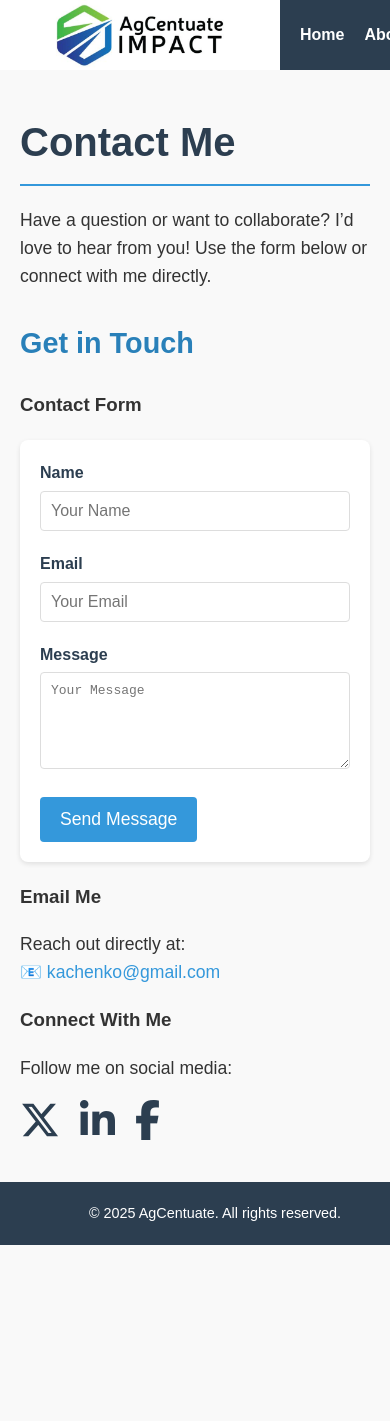
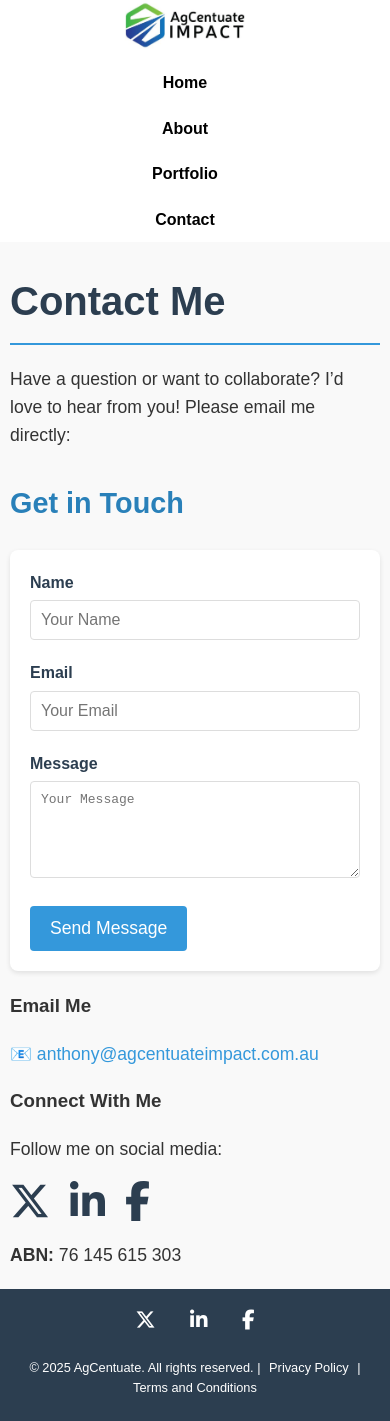
Before and after one commit to SamJ51/Anthony-Website, a Jekyll site: the page built from contact.markdown, in a window 390 px wide. Built offline with Jekyll 4.4.1, drawn with Linux system fonts in a browser that asks for light colours; before the commit the page ends 1245 px from its top, so only the background shows below that.

Commit message:
Added T&C Page + Other
Changes Made:
- Added Terms and Conditions page
- Updated the look of the Social Media link buttons in the Footer
- Added ABN to contact page
- Added media query for tablet shaped screens

```diff
--- a/_layouts/default.html
+++ b/_layouts/default.html
@@ -28,7 +28,18 @@
     </main>
 
     <footer>
-        <p>© {{ site.time | date: '%Y' }} AgCentuate. All rights reserved.</p>
+        <div class="footer-content">
+            <div class="footer-social-links">
+                <a href="https://x.com/AgCentuate" aria-label="Follow on X"><i class="fa-brands fa-x-twitter"></i></a>
+                <a href="https://www.linkedin.com/in/anthony-kachenko-60093415/" aria-label="Connect on LinkedIn"><i class="fa-brands fa-linkedin-in"></i></a>
+                <a href="https://www.facebook.com/agcentuateimpact" aria-label="Follow on Facebook"><i class="fa-brands fa-facebook-f"></i></a>
+            </div>
+            <p>
+                © {{ site.time | date: '%Y' }} AgCentuate. All rights reserved. |
+                <a href="{{ '/privacy-policy/' | relative_url }}">Privacy Policy</a> |
+                <a href="{{ '/terms-and-conditions/' | relative_url }}">Terms and Conditions</a>
+            </p>
+        </div>
     </footer>
 </body>
 </html>
--- a/assets/css/style.css
+++ b/assets/css/style.css
@@ -7,19 +7,24 @@ body {
   background: #f9f9f9;
 }
 
+/* Ensure box-sizing is applied globally */
+* {
+  box-sizing: border-box;
+}
+
 /* Header and Navigation */
 .header-nav {
   display: flex;
   align-items: center;
   justify-content: space-between;
   padding: 0px;
-  background: #2c3e50;
+  background: #ffffff;
+  /*2c3e50*/
   padding-right: 20px;
 }
 
 .nav-logo {
   height: 70px;
-  /* Adjust as needed */
   width: auto;
 }
 
@@ -35,13 +40,13 @@ body {
 }
 
 .nav-links a {
-  color: #fff;
+  color: #000000;
   text-decoration: none;
   font-weight: bold;
 }
 
 .nav-links a:hover {
-  color: #0000008a;
+  color: #000000;
 }
 
 /* Main Content */
@@ -133,12 +138,10 @@ a:hover {
   text-decoration: underline;
 }
 
-/* Style for social media icons */
 .social-links {
   margin-top: 10px;
   display: flex;
   gap: 20px;
-  /* Space between icons */
 }
 
 .social-links a {
@@ -147,37 +150,167 @@ a:hover {
 
 .social-links i {
   font-size: 40px;
-  /* Large icon size */
   color: #2c3e50;
-  /* Default color */
 }
 
 .social-links a:hover i {
   color: #3498db;
-  /* Hover color */
 }
 
+/* Profile Image and Acknowledgement */
 .profile-image {
   display: block;
-  max-width: 200px;
+  width: 200px;
+  max-width: 100%;
   height: auto;
   border-radius: 50%;
   margin: 0 auto 20px;
   box-shadow: 0 2px 5px rgba(0, 0, 0, 0.1);
 }
 
+.acknowledgement {
+  font-size: 0.8em;
+  color: #666;
+  text-align: center;
+  margin-top: 40px;
+  font-style: italic;
+}
+
 /* Footer */
 footer {
-  text-align: center;
-  padding: 20px;
+  padding: 10px 20px;
   background: #2c3e50;
   color: #fff;
   position: relative;
-  bottom: 0;
   width: 100%;
 }
 
+.footer-content {
+  display: flex;
+  justify-content: flex-end;
+  align-items: center;
+  margin: 0 auto;
+  position: relative;
+}
+
 footer p {
-  margin: 0;
-  font-size: 0.9em;
+  text-align: right;
+  font-size: 0.8em;
 }
+
+footer a {
+  color: #fff;
+  /* Ensure links are white by default in footer */
+  margin-left: 5px;
+  /* Small spacing between links and pipes */
+}
+
+footer a:hover {
+  color: #3498db;
+  /* Match your hover color scheme */
+}
+
+.footer-social-links {
+  position: absolute;
+  left: 50%;
+  transform: translateX(-50%);
+}
+
+.footer-social-links a {
+  padding: 10px;
+  /* Adds invisible clickable space around the icon */
+  border-radius: 50%;
+  /* Optional: makes the hit area circular */
+}
+
+.footer-social-links i {
+  font-size: 20px;
+  /* Makes the logos larger */
+}
+
+.footer-social-links a:hover {
+  background-color: rgba(255, 255, 255, 0.1);
+  /* Optional visual feedback */
+}
+
+/* Image Scaling */
+img {
+  max-width: 100%;
+  height: auto;
+}
+
+/* Media Query for Squarish Devices */
+@media (max-width: 1200px) and (min-width: 769px) {
+  .footer-content {
+    flex-direction: column;
+    align-items: center;
+  }
+
+  footer p {
+    text-align: center;
+  }
+
+  footer a {
+    margin-left: 0;
+    /* Reset margin on mobile */
+    margin: 0 5px;
+    /* Consistent spacing on mobile */
+  }
+
+  .footer-social-links {
+    position: static;
+    transform: none;
+    margin-bottom: 10px;
+    margin-top: 10px;
+  }
+}
+
+/* Media Query for Mobile Devices */
+@media (max-width: 768px) {
+  .header-nav {
+    flex-direction: column;
+    align-items: center;
+  }
+
+  .nav-logo {
+    height: 50px;
+  }
+
+  .nav-links {
+    flex-direction: column;
+    align-items: center;
+    margin-top: 10px;
+  }
+
+  .nav-links li {
+    margin: 10px 0;
+  }
+
+  main {
+    margin: 20px auto;
+    padding: 0 10px;
+  }
+
+  .footer-content {
+    flex-direction: column;
+    align-items: center;
+  }
+
+  footer p {
+    text-align: center;
+  }
+
+  footer a {
+    margin-left: 0;
+    /* Reset margin on mobile */
+    margin: 0 5px;
+    /* Consistent spacing on mobile */
+  }
+
+  .footer-social-links {
+    position: static;
+    transform: none;
+    margin-bottom: 10px;
+    margin-top: 10px;
+  }
+}
--- a/contact.markdown
+++ b/contact.markdown
@@ -8,33 +8,15 @@ permalink: /contact/
   <h1>Contact Me</h1>
 </div>
 
-Have a question or want to collaborate? I’d love to hear from you! Use the form below or connect with me directly.
+Have a question or want to collaborate? I’d love to hear from you! Please email me directly:
 
 ## Get in Touch
 
-### Contact Form
-<form action="https://formspree.io/f/your-form-id" method="POST" class="contact-form">
-  <div class="form-group">
-    <label for="name">Name</label>
-    <input type="text" id="name" name="name" placeholder="Your Name" required>
-  </div>
-
-  <div class="form-group">
-    <label for="email">Email</label>
-    <input type="email" id="email" name="email" placeholder="Your Email" required>
-  </div>
-
-  <div class="form-group">
-    <label for="message">Message</label>
-    <textarea id="message" name="message" rows="5" placeholder="Your Message" required></textarea>
-  </div>
-
-  <button type="submit" class="submit-btn">Send Message</button>
-</form>
+<form action="https://formspree.io/f/your-form-id" method="POST" class="contact-form"> <div class="form-group"> <label for="name">Name</label> <input type="text" id="name" name="name" placeholder="Your Name" required> </div> <div class="form-group"> <label for="email">Email</label> <input type="email" id="email" name="email" placeholder="Your Email" required> </div> <div class="form-group"> <label for="message">Message</label> <textarea id="message" name="message" rows="5" placeholder="Your Message" required></textarea> </div>
+<button type="submit" class="submit-btn">Send Message</button></form>
 
 ### Email Me
-Reach out directly at:
-📧 [kachenko@gmail.com](mailto:kachenko@gmail.com)
+📧 <a href="mailto:&#97;&#110;&#116;&#104;&#111;&#110;&#121;&#64;&#97;&#103;&#99;&#101;&#110;&#116;&#117;&#97;&#116;&#101;&#105;&#109;&#112;&#97;&#99;&#116;&#46;&#99;&#111;&#109;&#46;&#97;&#117;">&#97;&#110;&#116;&#104;&#111;&#110;&#121;&#64;&#97;&#103;&#99;&#101;&#110;&#116;&#117;&#97;&#116;&#101;&#105;&#109;&#112;&#97;&#99;&#116;&#46;&#99;&#111;&#109;&#46;&#97;&#117;</a>
 
 ### Connect With Me
 Follow me on social media:
@@ -43,3 +25,5 @@ Follow me on social media:
   <a href="https://www.linkedin.com/in/anthony-kachenko-60093415/" aria-label="Connect on LinkedIn"><i class="fa-brands fa-linkedin-in"></i></a>
   <a href="https://www.facebook.com/agcentuateimpact" aria-label="Follow on Facebook"><i class="fa-brands fa-facebook-f"></i></a>
 </div>
+
+**ABN:** 76 145 615 303
--- a/index.markdown
+++ b/index.markdown
@@ -12,3 +12,6 @@ Hi, I’m Anthony Kachenko, an accomplished agribusiness professional with a dee
 I’m a strong advocate for collaboration and stakeholder engagement, excelling in building trusted relationships with industry, government, and community partners to co-create solutions that balance economic, environmental, and social priorities. My leadership style is ‘can-do’ and solution-focussed, and I thrive on bringing fresh perspectives to long-standing challenges.
 
 Explore my [About Me page](/about/) to learn more about my background, check out my [Portfolio](/portfolio/) to see my projects and achievements, or head to my [Contact page](/contact/) to get in touch. I’m always keen to collaborate on creating a more sustainable future!
+
+{: .acknowledgement}
+We acknowledge the Traditional Custodians of the land on which we work and live, and pay our respects to Elders past, present, and emerging.
--- a/portfolio.markdown
+++ b/portfolio.markdown
@@ -10,7 +10,7 @@ permalink: /portfolio/
 
 ### Advancing Urban Forestry with NGIA
 
-While at [Nursery and Garden Industry Australia (NGIA)](https://ngina.com.au/), I led initiatives to promote a thriving, sustainable, and diverse Australian urban forest. My team and I developed tools to help local councils and communities recognise the value of urban trees as essential environmental, economic, and community assets.
+While at [Nursery and Garden Industry Australia (NGIA)](https://greenlifeindustry.com.au/), I led initiatives to promote a thriving, sustainable, and diverse Australian urban forest. My team and I developed tools to help local councils and communities recognise the value of urban trees as essential environmental, economic, and community assets.
 
 - **i-Tree Eco (Australian Adaptation)**: I spearheaded the Australian version of [i-Tree Eco (version 5)](http://www.itreetools.org/eco/international.php), a tool that quantifies the monetary value of trees based on their contributions to carbon storage, sequestration, and air pollution reduction. This project aimed to secure increased funding for urban planting infrastructure, fostering healthier communities across Australia.
 - **New Tree Standards**: I contributed to drafting new tree standards for Standards Australia, focusing on best practices for tree suppliers. These standards cover attributes like formative pruning, stem taper, crown symmetry, root direction, and rootball occupancy, aiming to replace or supplement NATSPEC with clear checklists for growers and buyers.
```
Also changed, not shown: other parts of index.markdown (+1 -1 lines), T&C.markdown (added, +45 -0 lines), privacy_policy.markdown (added, +79 -0 lines).
